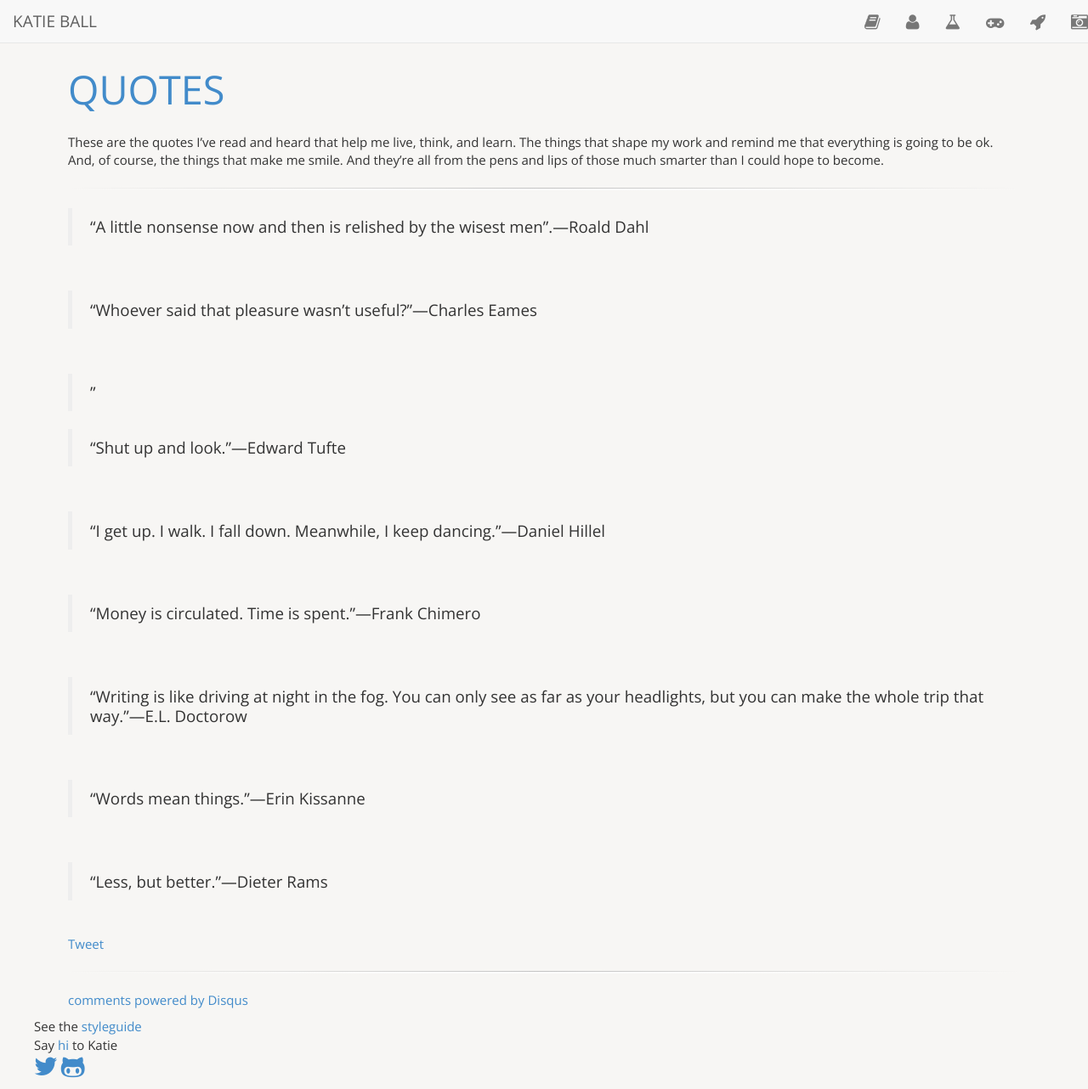
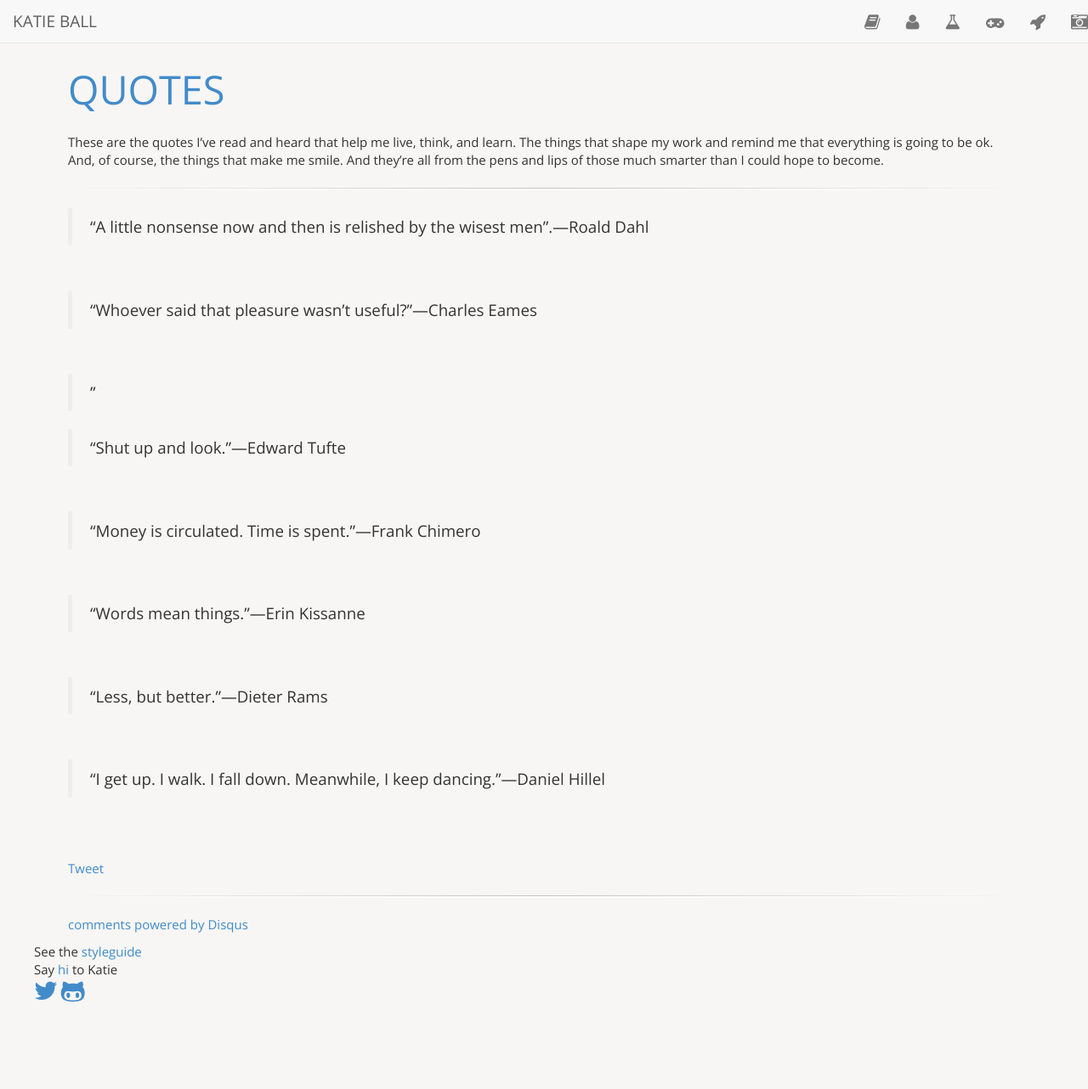
Before and after one commit to roachhd/roachhd.github.io, a Jekyll site: the page built from breathe/quotes/index.md, in a window 1280 px wide and 1282 px high. Shown: the whole window at 85% size. Built offline with Jekyll 4.4.1, drawn with Linux system fonts in a browser that asks for light colours; nearby versions of some CDN libraries; comment, search, counter and statistics services are not loaded.

Commit message:
Update index.md

```diff
--- a/breathe/quotes/index.md
+++ b/breathe/quotes/index.md
@@ -23,15 +23,7 @@ These are the quotes I’ve read and heard that help me live, think, and learn.
 
 &nbsp;
 
->"I get up. I walk. I fall down. Meanwhile, I keep dancing.”—Daniel Hillel
-
-&nbsp;
-
 >"Money is circulated. Time is spent.”—Frank Chimero
-
-&nbsp;
-
->"Writing is like driving at night in the fog. You can only see as far as your headlights, but you can make the whole trip that way.”—E.L. Doctorow
 
 &nbsp;
 
@@ -40,3 +32,9 @@ These are the quotes I’ve read and heard that help me live, think, and learn.
 &nbsp;
 
 >"Less, but better.”—Dieter Rams
+
+&nbsp;
+
+>"I get up. I walk. I fall down. Meanwhile, I keep dancing.”—Daniel Hillel
+
+&nbsp;
```
